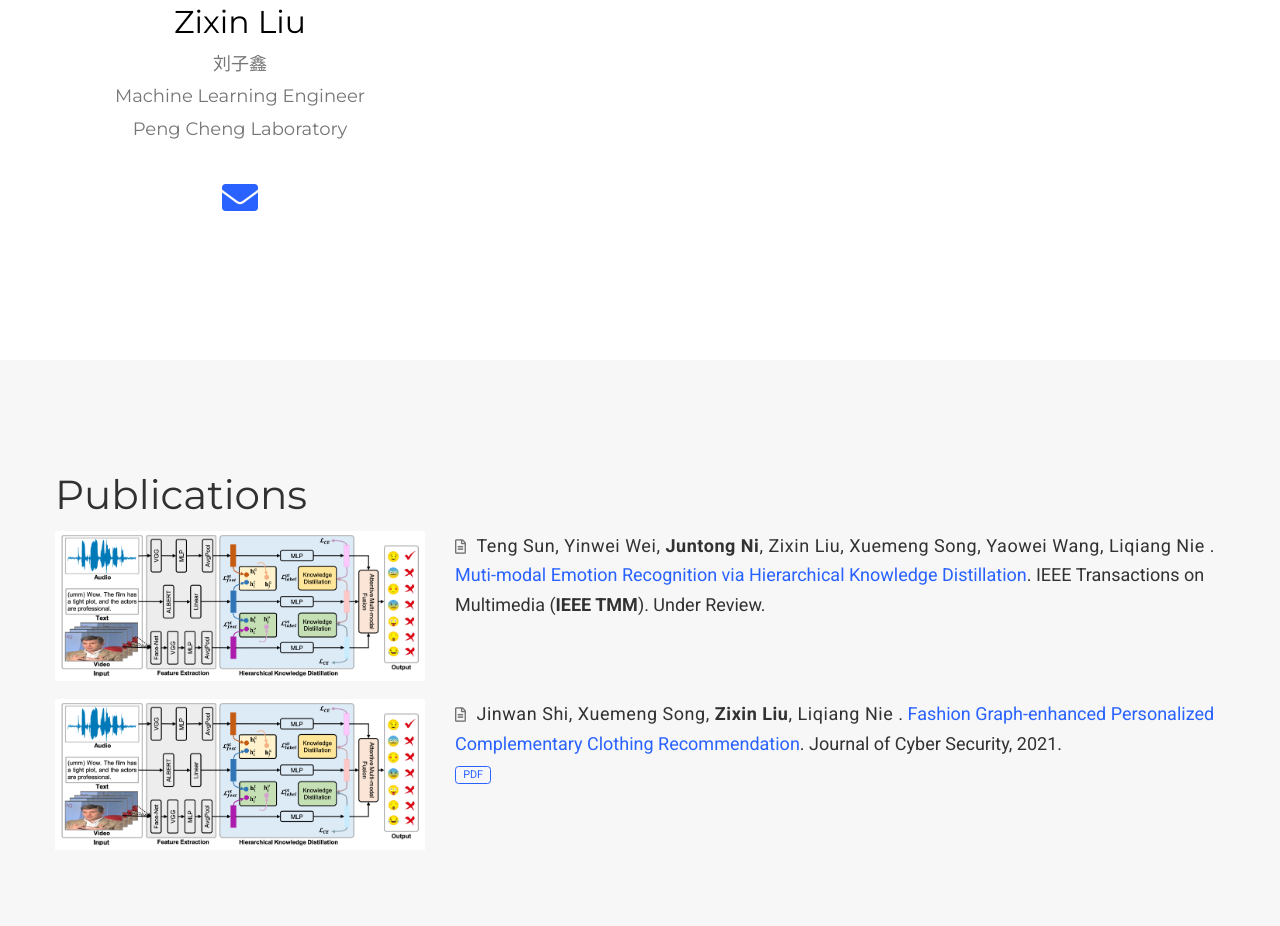
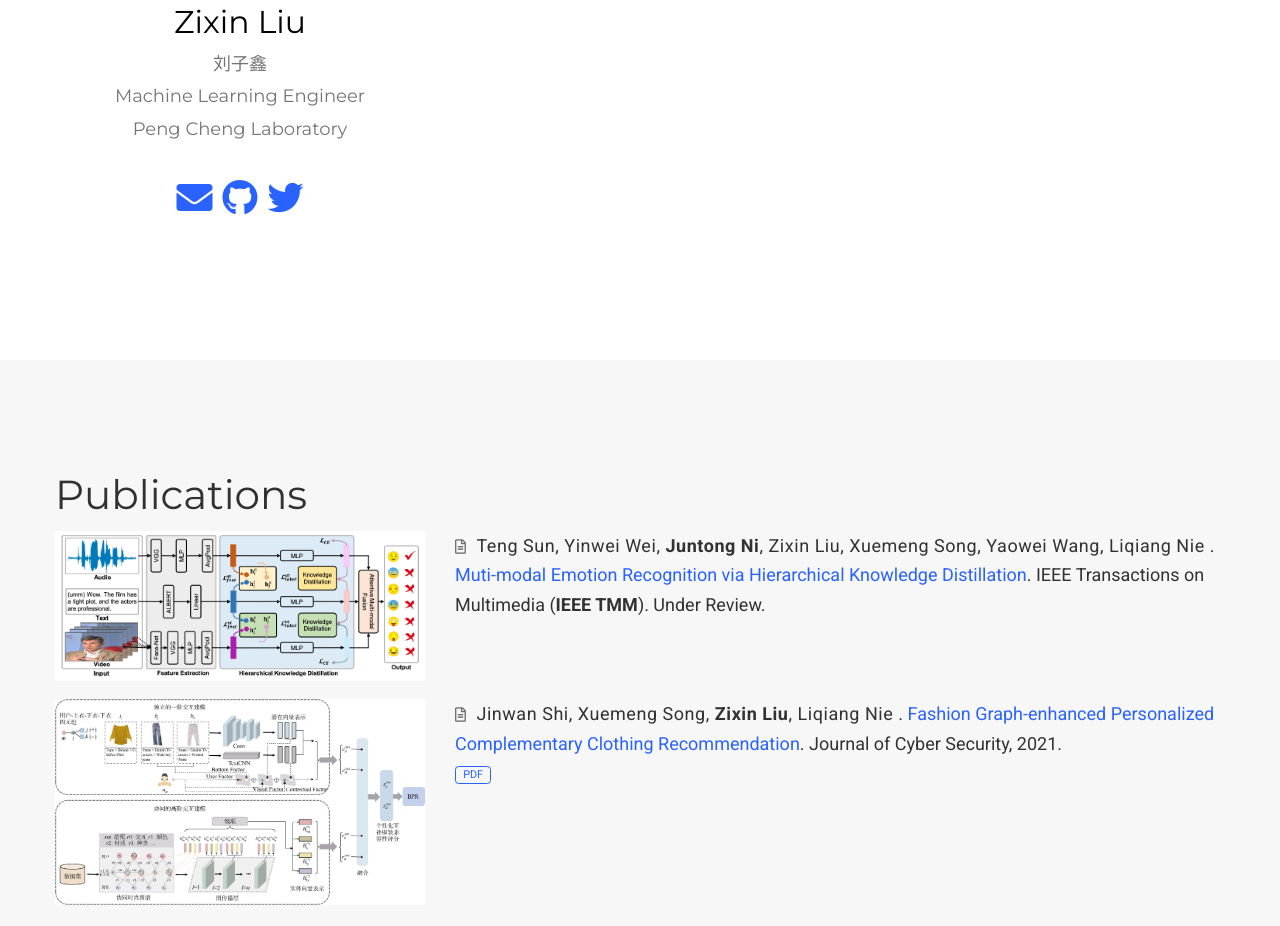
Before and after one commit to Tom-1126/Tom-1126.github.io, a plain HTML site: page index_update.html in a window 1280 px wide. Shown: the part 749-1675 px from the top of the page. Drawn offline with nearby package versions, Linux system fonts and the light colour scheme; some packages are replaced by stand-ins of ours; a script that the page names is missing; some icons are missing; files whose address does not match are found by name.

Commit message:
Update index_update.html

```diff
--- a/index_update.html
+++ b/index_update.html
@@ -122,20 +122,20 @@
                 <i class="fas fa-envelope big-icon"></i>
               </a>
             </li>
-            <!-- <li>
-              <a href="https://github.com/juntongni" target="_blank" rel="noopener">
+            <li>
+              <a href="https://github.com/tom-1126" target="_blank" rel="noopener">
                 <i class="fab fa-github big-icon"></i>
               </a>
-            </li> -->
+            </li>
             <!-- <li>
               <a href="https://scholar.google.com/" target="_blank" rel="noopener">
                 <i class="ai ai-google-scholar big-icon"></i>
               </a>
             </li> -->
-            <!-- <li>
-              <a href="https://twitter.com/home" target="_blank" rel="noopener">
+            <li>
+              <a href="https://twitter.com/zixinliu987497" target="_blank" rel="noopener">
                 <i class="fab fa-twitter big-icon"></i>
-              </a> -->
+              </a>
             </li>
           </ul>
         </div>
@@ -236,8 +236,8 @@
     <div class="row margin: auto">
       <div class="col-12 col-lg-4 ">
         <figure id="figure-p-styletext-align-justify-context-ware-group-captioning-given-a-group-of-target-images-shown-in-orange-boxes-and-a-group-of-reference-images-which-provide-the-context-bwomanb-the-goal-is-to-generatea-language-description-bwoman-with-cowboy-hatb-that-best-describes-the-target-group-while-taking-into-account-the-context-depicted-by-the-reference-group-p">
-          <a data-fancybox="" href="/publication/hsakd/framework.png" data-caption="The Framework of Fashion Graph-enhanced Personalized Complementary Clothing Recommendation">
-          <img data-src="/publication/hsakd/framework.png" class="lazyload" alt="" >
+          <a data-fancybox="" href="/publication/fg-pccr/framework.png" data-caption="The Framework of Fashion Graph-enhanced Personalized Complementary Clothing Recommendation">
+          <img data-src="/publication/fg-pccr/framework.png" class="lazyload" alt="" >
           </a>
         </figure>
       </div>
@@ -249,7 +249,7 @@
             </span>.
           <a href="">Fashion Graph-enhanced Personalized Complementary Clothing Recommendation</a>. Journal of Cyber Security, 2021.
           <p>
-            <a class="btn btn-outline-primary my-1 mr-1 btn-sm" href="./fg-pccr/paper.pdf" target="_blank" rel="noopener">PDF</a>
+            <a class="btn btn-outline-primary my-1 mr-1 btn-sm" href="/publication/fg-pccr/paper.pdf" target="_blank" rel="noopener">PDF</a>
             <!-- <a class="btn btn-outline-primary my-1 mr-1 btn-sm" href="https://juntongni.github.io/" target="_blank" rel="noopener">Code</a> -->
           </p>
         </div>
```
